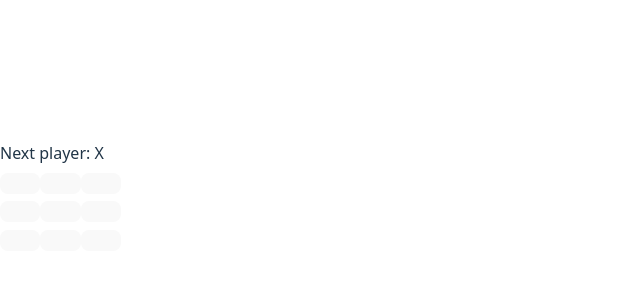
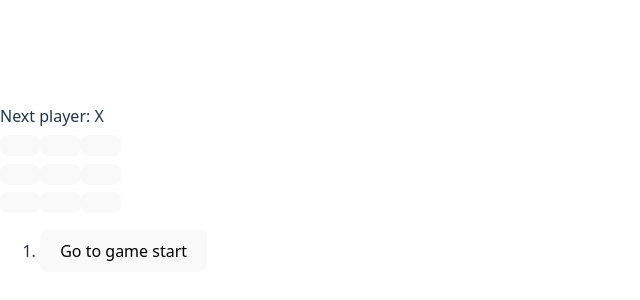
Before and after one commit to LukeAWoodruff/tic-tac-toe, a React (Vite) app: page / in a window 1280 px wide. Shown: the part 204-504 px from the top of the page, without its empty margins (0-640 px from the left). Built offline with nearby package versions, Linux system fonts and the light colour scheme.

Commit message:
added history

```diff
--- a/src/App.jsx
+++ b/src/App.jsx
@@ -1,6 +1,6 @@
 import { useState } from 'react';
 
-function Square({value, onSquareClick}) {
+function Square({ value, onSquareClick }) {
   return (
     <button className="square" onClick={onSquareClick}>
       {value}
@@ -8,10 +8,7 @@
   );
 }
 
-export default function Board() {
-  const [xIsNext, setXIsNext] = useState(true);
-  const [squares, setSquares] = useState(Array(9).fill(null));
-
+function Board({ xIsNext, squares, onPlay }) {
   function handleClick(i) {
     if (calculateWinner(squares) || squares[i]) {
       return;
@@ -22,8 +19,7 @@
     } else {
       nextSquares[i] = 'O';
     }
-    setSquares(nextSquares);
-    setXIsNext(!xIsNext);
+    onPlay(nextSquares);
   }
 
   const winner = calculateWinner(squares);
@@ -56,6 +52,46 @@
   );
 }
 
+export default function Game() {
+  const [xIsNext, setXIsNext] = useState(true);
+  const [history, setHistory] = useState([Array(9).fill(null)]);
+  const currentSquares = history[history.length - 1];
+
+  function handlePlay(nextSquares) {
+    setHistory([...history, nextSquares]);
+    setXIsNext(!xIsNext);
+  }
+
+  function jumpTo(nextMove) {
+    // TODO
+  }
+
+  const moves = history.map((squares, move) => {
+    let description;
+    if (move > 0) {
+      description = 'Go to move #' + move;
+    } else {
+      description = 'Go to game start';
+    }
+    return (
+      <li>
+        <button onClick={() => jumpTo(move)}>{description}</button>
+      </li>
+    );
+  });
+
+  return (
+    <div className="game">
+      <div className="game-board">
+        <Board xIsNext={xIsNext} squares={currentSquares} onPlay={handlePlay} />
+      </div>
+      <div className="game-info">
+        <ol>{moves}</ol>
+      </div>
+    </div>
+  );
+}
+
 function calculateWinner(squares) {
   const lines = [
     [0, 1, 2],
```
